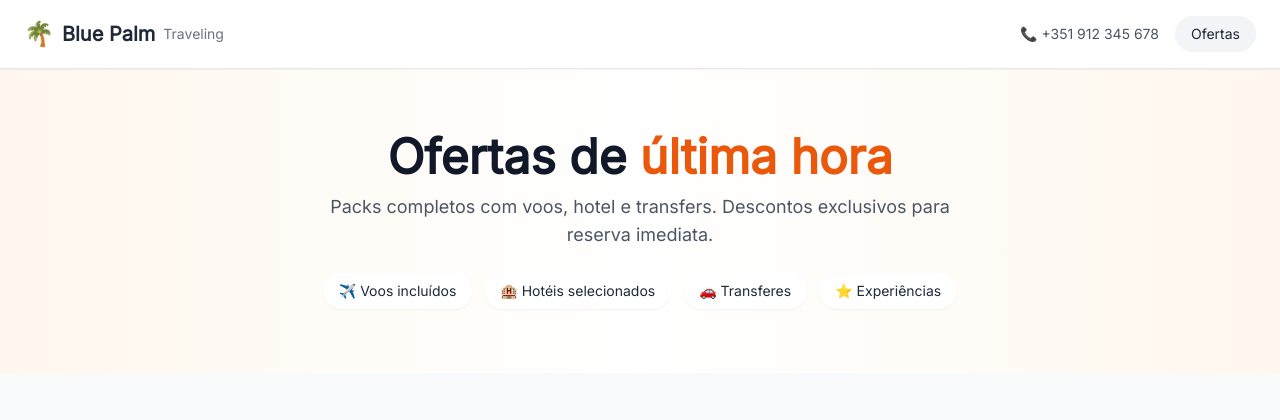
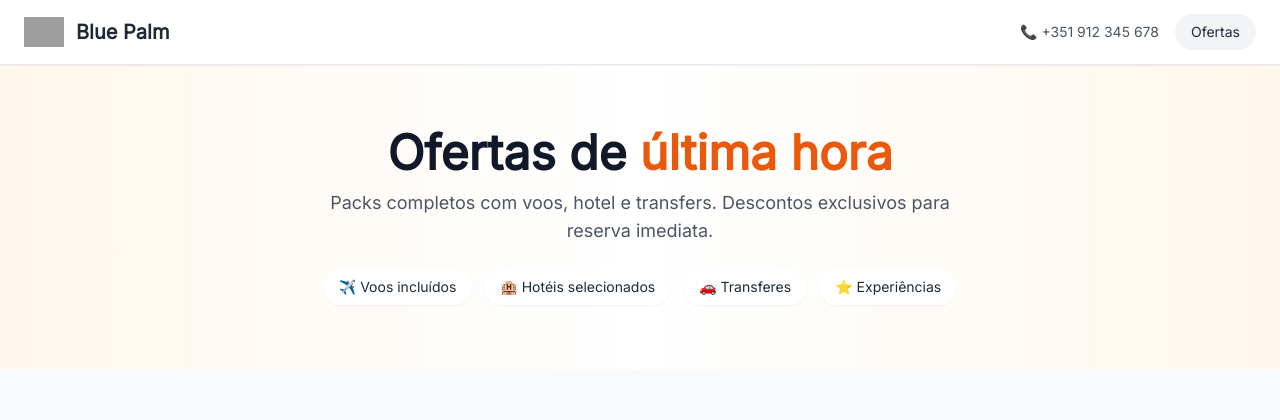
Before and after one commit to sauceisgood/Bluepalm, a Flask app: page / in a window 1280 px wide. Shown: the top 420 px of the page. Run offline with Flask 3, Linux system fonts and the light colour scheme; some libraries are stand-ins or nearby versions; grey boxes are pictures that could not be loaded.

Commit message:
Refactor header layout and update styles

```diff
--- a/templates/index.html
+++ b/templates/index.html
@@ -26,17 +26,17 @@
 
     <!-- Header estilo lastminute -->
     <header class="bg-white shadow-sm sticky top-0 z-50 border-b">
-        <div class="max-w-7xl mx-auto px-4 sm:px-6 py-4 flex justify-between items-center">
-            <div class="flex items-center gap-2">
-                <span class="text-2xl">🌴</span>
-                <span class="font-bold text-xl text-gray-800">Blue Palm</span>
-                <span class="text-sm text-gray-500 hidden sm:inline">Traveling</span>
-            </div>
-            <div class="flex gap-4 items-center">
-                <span class="text-sm text-gray-600 hidden md:block">📞 +351 912 345 678</span>
-                <a href="#ofertas" class="bg-gray-100 hover:bg-gray-200 px-4 py-2 rounded-full text-sm font-medium transition">Ofertas</a>
-            </div>
+    <div class="max-w-7xl mx-auto px-4 sm:px-6 py-3 flex justify-between items-center">
+        <!-- Logo square em PNG -->
+        <div class="flex items-center gap-3">
+            <img src="https://i.ibb.co/TDFVYVn8/Picsart-26-04-28-14-35-08-352.png" alt="Blue Palm Traveling" class="h-10 w-10 object-contain">
+            <span class="text-xl font-bold text-gray-800 hidden sm:inline">Blue Palm</span>
         </div>
+        <div class="flex gap-4 items-center">
+            <span class="text-sm text-gray-600 hidden md:block">📞 +351 912 345 678</span>
+            <a href="#ofertas" class="bg-gray-100 hover:bg-gray-200 px-4 py-2 rounded-full text-sm font-medium transition">Ofertas</a>
+        </div>
+    </div>
     </header>
 
     <!-- Hero section com chamada para ofertas de última hora -->
```
